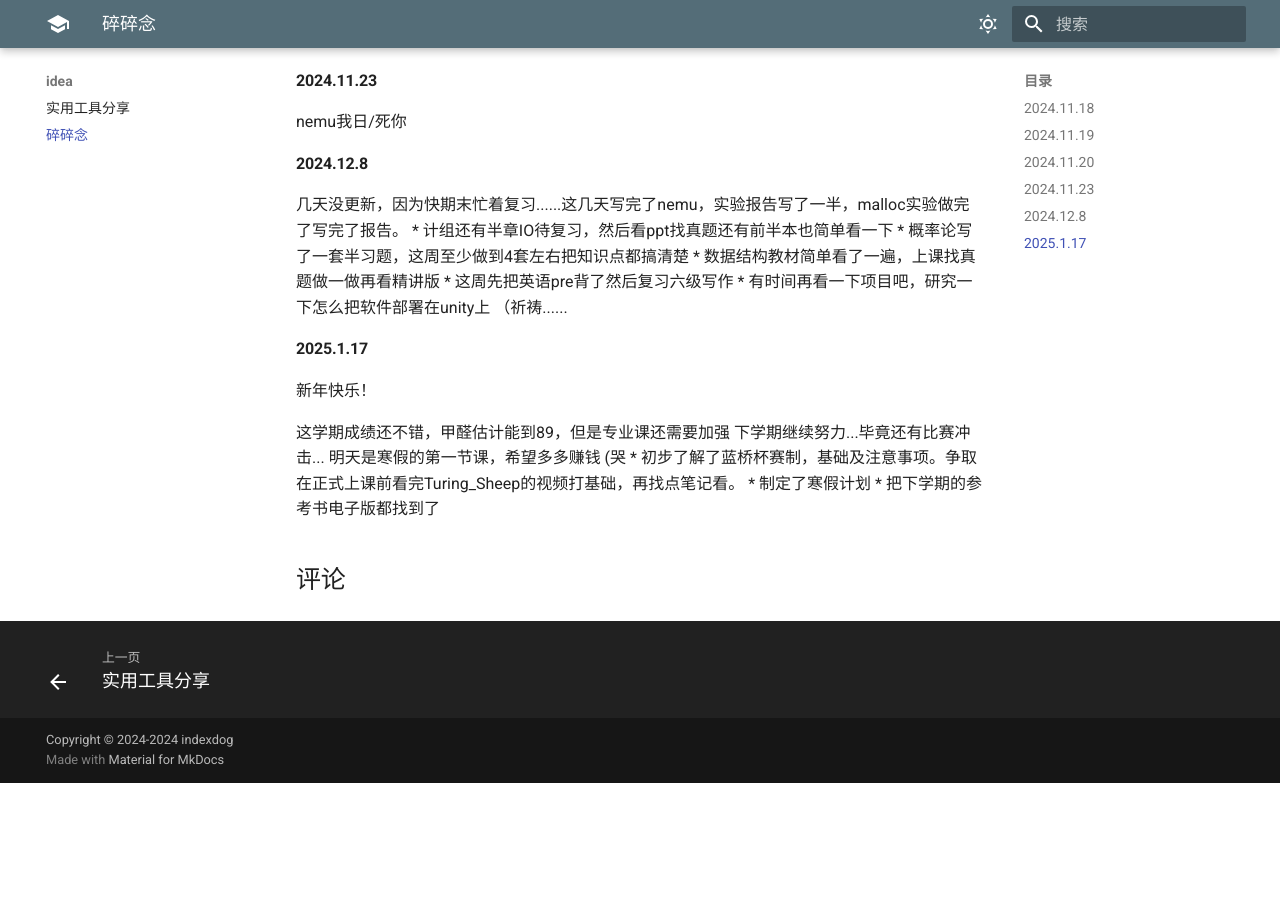
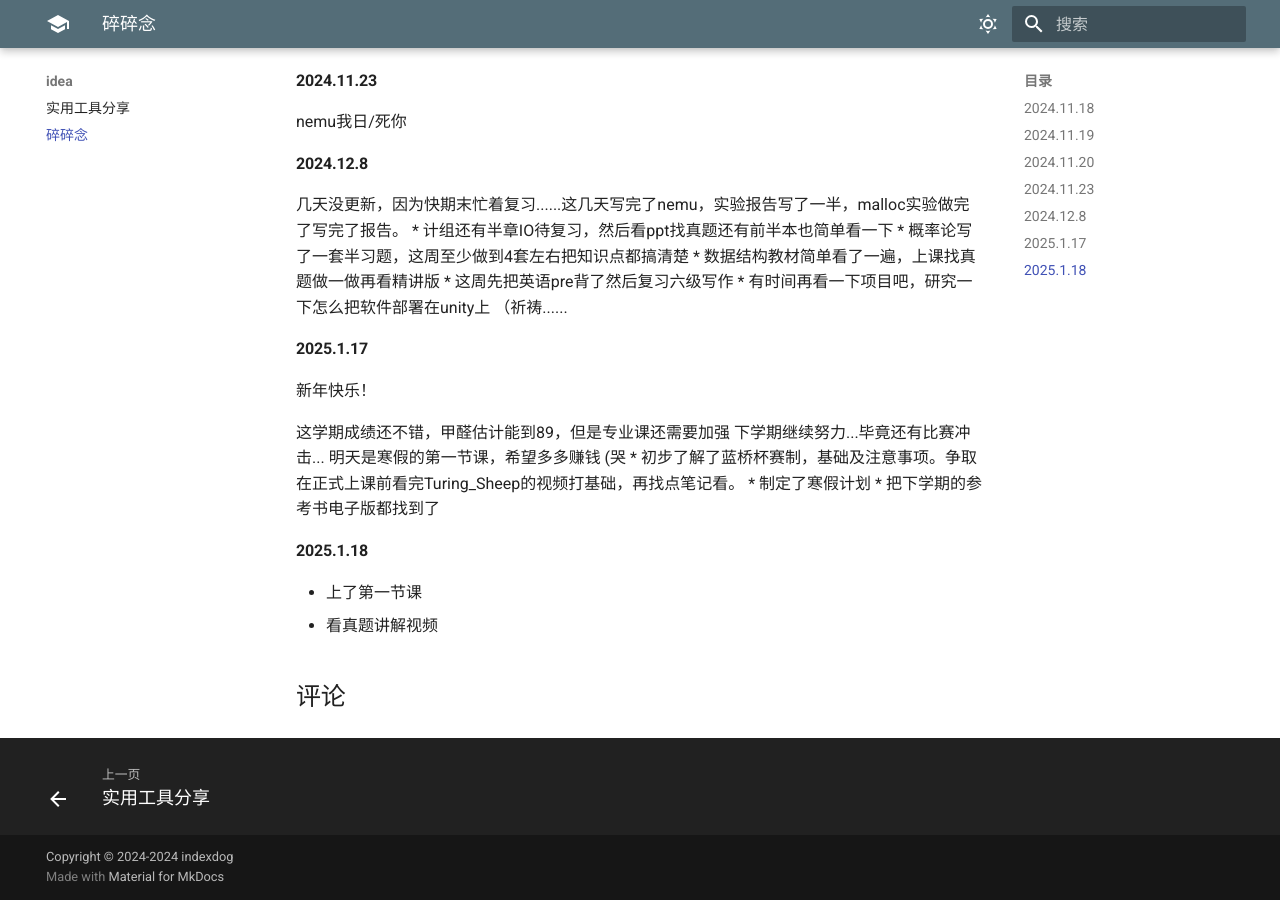
Before and after one commit to indexdog/indexdog.github.io, an MkDocs documentation site: the page built from docs/blog/chat.md, in a window 1280 px wide and 900 px high, scrolled down 839 px. Built offline with MkDocs 1.6.1 and Material for MkDocs 9.7.7, drawn with Linux system fonts in a browser that asks for light colours; comment, search, counter and statistics services are not loaded; before the commit the page ends 1622 px from its top, so only the background shows below that.

Commit message:
Update chat.md

```diff
--- a/docs/blog/chat.md
+++ b/docs/blog/chat.md
@@ -50,3 +50,7 @@ nemu我日/死你
 * 初步了解了蓝桥杯赛制，基础及注意事项。争取在正式上课前看完Turing_Sheep的视频打基础，再找点笔记看。
 * 制定了寒假计划
 * 把下学期的参考书电子版都找到了
+
+#### 2025.1.18
+* 上了第一节课
+* 看真题讲解视频
```
